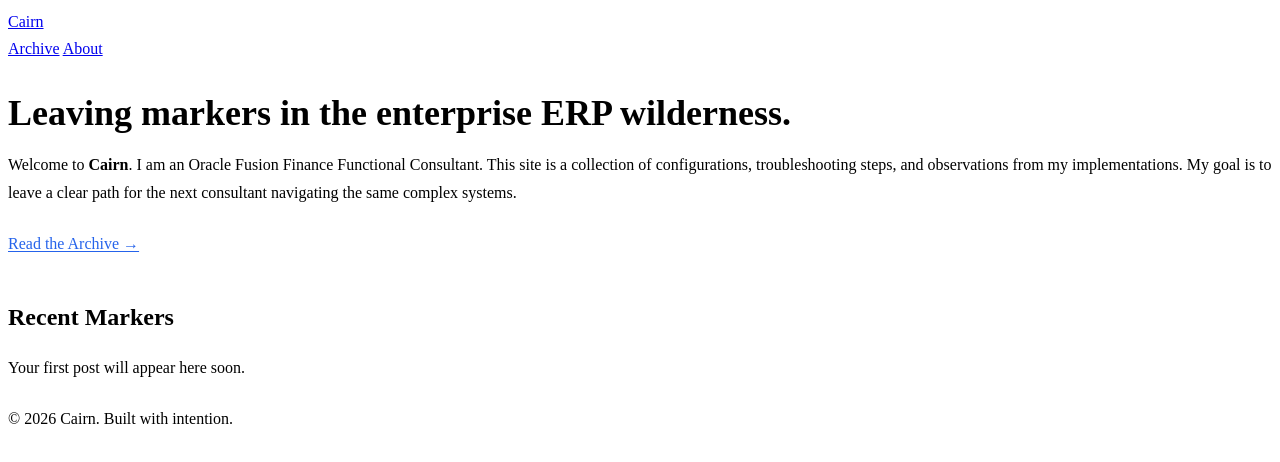
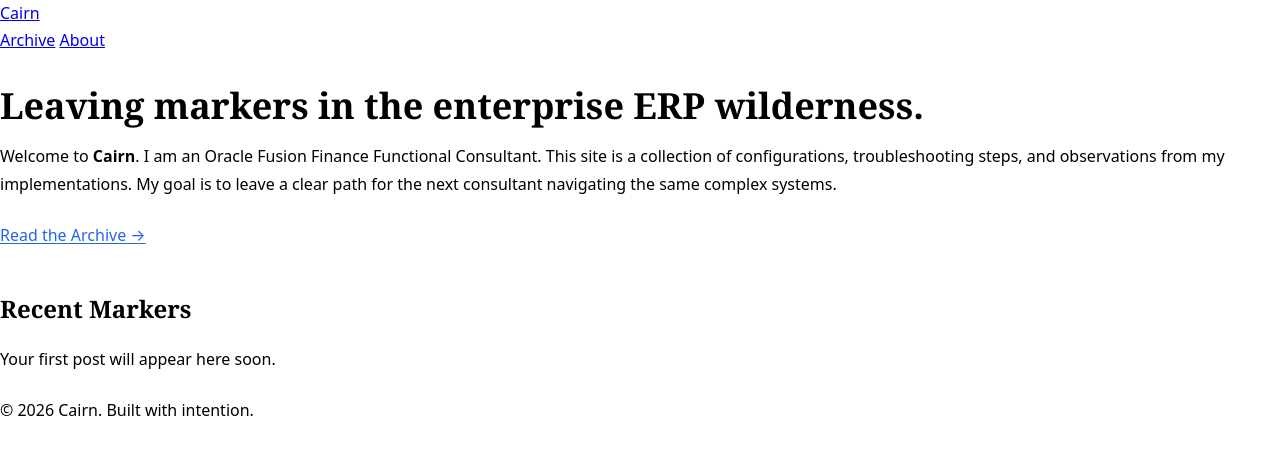
Before and after one commit to madhavarayulu/madhavarayulu.github.io, an Astro site: page / in a window 1280 px wide. Built offline with nearby package versions, Linux system fonts and the light colour scheme; Astro itself is replaced by a stand-in of ours.

Commit message:
Update BaseLayout.astro

```diff
--- a/src/layouts/BaseLayout.astro
+++ b/src/layouts/BaseLayout.astro
@@ -9,65 +9,60 @@ const currentYear = new Date().getFullYear();
 ---
 
 <!doctype html>
-<html lang="en" class="scroll-smooth">
+<html lang="en">
   <head>
     <meta charset="UTF-8" />
     <meta name="description" content={description} />
     <meta name="viewport" content="width=device-width, initial-scale=1.0, viewport-fit=cover" />
-    <meta name="generator" content={Astro.generator} />
-
-    <!-- PWA & Mobile Meta Tags -->
-    <meta name="theme-color" content="#1a1a1a" media="(prefers-color-scheme: dark)">
-    <meta name="theme-color" content="#ffffff" media="(prefers-color-scheme: light)">
-    <meta name="apple-mobile-web-app-capable" content="yes">
-    <meta name="apple-mobile-web-app-status-bar-style" content="default">
-
+    <meta name="theme-color" content="#ffffff" media="(prefers-color-scheme: light)" />
+    <meta name="theme-color" content="#0f172a" media="(prefers-color-scheme: dark)" />
+    <meta name="apple-mobile-web-app-capable" content="yes" />
+    <link rel="icon" type="image/svg+xml" href={`${import.meta.env.BASE_URL}favicon.svg`} />
     <title>{title} | Cairn</title>
-
-    <!-- We will add the PWA manifest link here in Phase 2 -->
   </head>
-  <body class="bg-white text-slate-900 dark:bg-slate-900 dark:text-slate-100 font-sans transition-colors duration-300">
-
-    <!-- Header -->
+  <body class="bg-white text-slate-900 dark:bg-slate-900 dark:text-slate-100">
     <header class="max-w-3xl mx-auto px-6 py-8 flex justify-between items-center border-b border-slate-200 dark:border-slate-800">
-      <a href="/cairn/" class="text-2xl font-serif font-bold tracking-tight hover:text-slate-600 dark:hover:text-slate-300 transition">
+      <a href={`${import.meta.env.BASE_URL}`} class="text-2xl font-serif font-bold tracking-tight hover:text-slate-600 dark:hover:text-slate-300 transition">
         Cairn
       </a>
       <nav class="flex gap-6 text-sm font-medium">
-        <a href="/cairn/posts/" class="hover:text-slate-600 dark:hover:text-slate-300 transition">Archive</a>
-        <a href="/cairn/about/" class="hover:text-slate-600 dark:hover:text-slate-300 transition">About</a>
+        <a href={`${import.meta.env.BASE_URL}posts/`} class="hover:text-slate-600 dark:hover:text-slate-300 transition">Archive</a>
+        <a href={`${import.meta.env.BASE_URL}about/`} class="hover:text-slate-600 dark:hover:text-slate-300 transition">About</a>
       </nav>
     </header>
 
-    <!-- Main Content Area -->
     <main class="max-w-3xl mx-auto px-6 py-12">
       <slot />
     </main>
 
-    <!-- Footer -->
     <footer class="max-w-3xl mx-auto px-6 py-12 text-center text-sm text-slate-500 dark:text-slate-400 border-t border-slate-200 dark:border-slate-800">
       <p>&copy; {currentYear} Cairn. Built with intention.</p>
     </footer>
 
-    <!-- Base Styles -->
     <style is:global>
+      @media (prefers-color-scheme: dark) {
+        :root { color-scheme: dark; }
+      }
       body {
+        font-family: ui-sans-serif, system-ui, -apple-system, sans-serif;
         line-height: 1.7;
         -webkit-font-smoothing: antialiased;
+        margin: 0;
       }
-      /* Clean, readable typography for posts */
-      main h1 { font-size: 2.25rem; font-weight: 700; margin-bottom: 1rem; line-height: 1.2; }
-      main h2 { font-size: 1.5rem; font-weight: 600; margin-top: 2.5rem; margin-bottom: 1rem; }
+      main h1 { font-family: ui-serif, Georgia, serif; font-size: 2.25rem; font-weight: 700; margin-bottom: 1rem; line-height: 1.2; }
+      main h2 { font-family: ui-serif, Georgia, serif; font-size: 1.5rem; font-weight: 600; margin-top: 2.5rem; margin-bottom: 1rem; }
       main p { margin-bottom: 1.5rem; }
       main a { color: #2563eb; text-decoration: underline; text-underline-offset: 2px; }
       main a:hover { color: #1d4ed8; }
       main ul, main ol { margin-bottom: 1.5rem; padding-left: 1.5rem; }
       main li { margin-bottom: 0.5rem; }
       main blockquote { border-left: 3px solid #cbd5e1; padding-left: 1rem; font-style: italic; color: #64748b; margin-bottom: 1.5rem; }
-      main pre { background: #0f172a; color: #e2e8f0; padding: 1.5rem; border-radius: 0.5rem; overflow-x: auto; margin-bottom: 1.5rem; font-size: 0.9rem;}
-      main code { font-family: ui-monospace, SFMono-Regular, Menlo, Monaco, Consolas, monospace; }
+      main pre { background: #0f172a; color: #e2e8f0; padding: 1.5rem; border-radius: 0.5rem; overflow-x: auto; margin-bottom: 1.5rem; font-size: 0.9rem; }
+      main code { font-family: ui-monospace, SFMono-Regular, Menlo, Monaco, monospace; }
       main p code, main li code { background: #f1f5f9; color: #0f172a; padding: 0.2rem 0.4rem; border-radius: 0.25rem; font-size: 0.9em; }
-      .dark main p code, .dark main li code { background: #334155; color: #f8fafc; }
+      @media (prefers-color-scheme: dark) {
+        main p code, main li code { background: #334155; color: #f8fafc; }
+      }
     </style>
   </body>
 </html>
```
